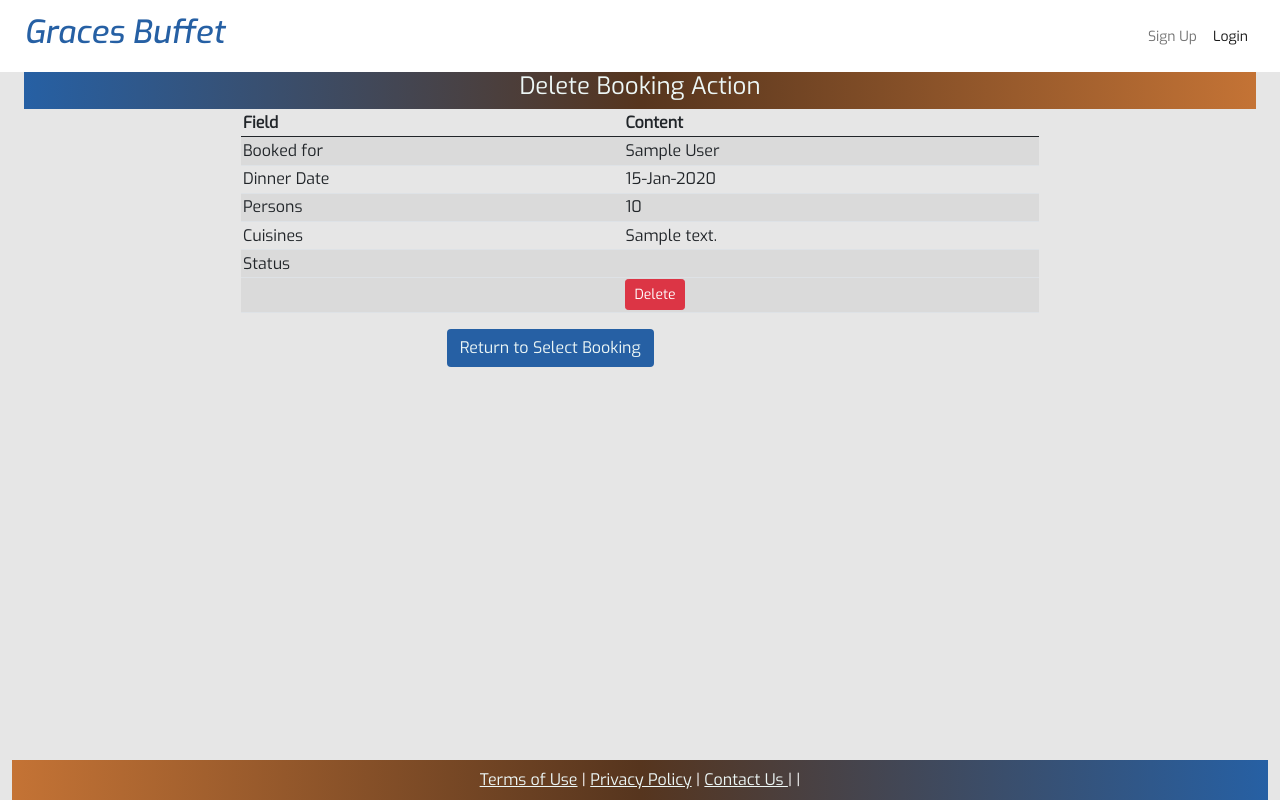
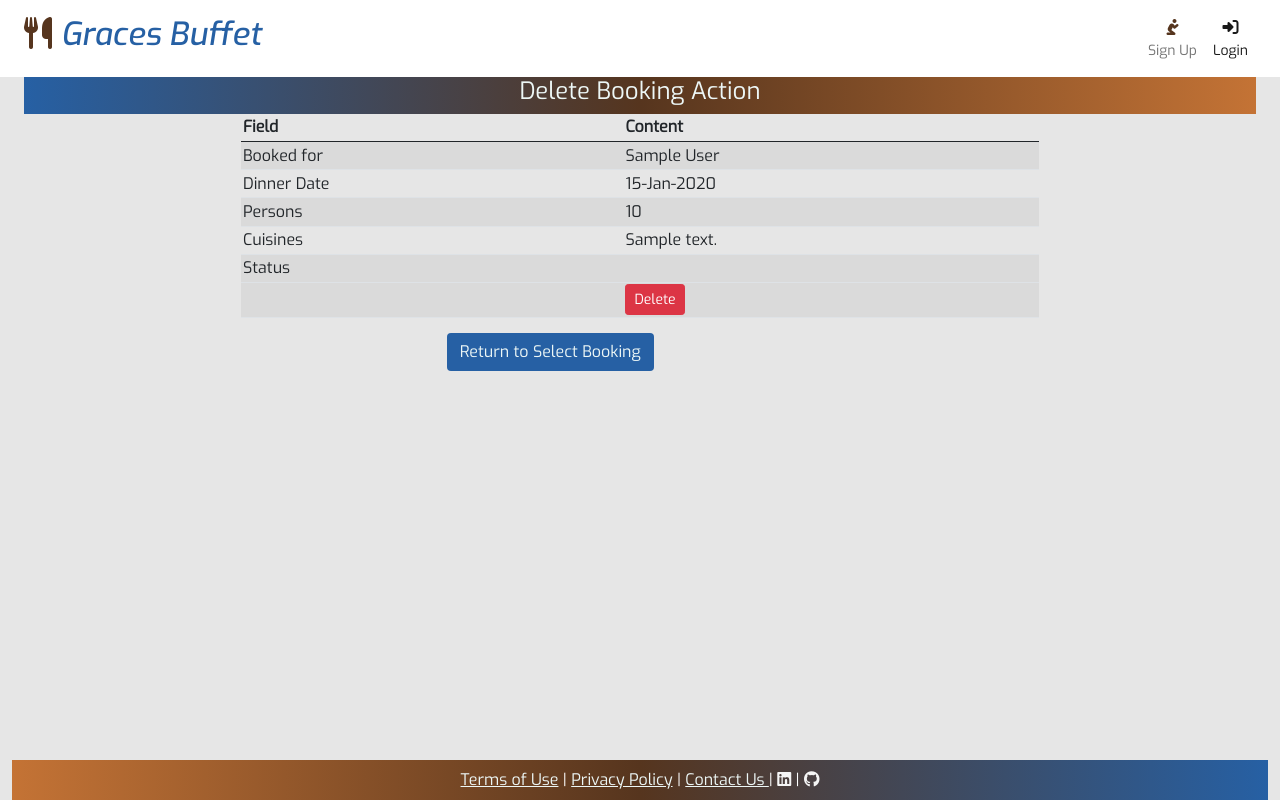
Before and after one commit to Polyanyanwu/graces-buffet-pp4, a Django app: template bookings/templates/bookings/del/delete_booking_action.html in a window 1280 px wide. Run offline with Django 3.2, Linux system fonts and the light colour scheme; the template is opened without the code that fills it: values that come from a table or form of the project are taken from there, others are empty; tables that the repository leaves empty hold one stand-in row (values such as "Sample post"); parts of the project's set-up code (start-up, migrations or seed data) failed here and were passed over; some libraries are stand-ins or nearby versions.

Commit message:
deploy: Update font awesome

```diff
--- a/requirements.txt
+++ b/requirements.txt
@@ -8,7 +8,6 @@ django-allauth==0.50.0
 django-crispy-forms==1.14.0
 django-extensions==3.1.5
 django-summernote==0.8.20.0
-fontawesomefree==5.15.3
 gunicorn==20.1.0
 oauthlib==3.2.0
 psycopg2==2.9.3
--- a/templates/base.html
+++ b/templates/base.html
@@ -17,8 +17,7 @@
     <meta name="keywords" content="dinner, buffet, booking, reservation, online table reservation" />
     <meta name="author" content="Graces Buffet" />
 
-    <link href="{% static 'fontawesomefree/css/all.min.css' %}" rel="stylesheet" type="text/css">
-
+    <script src="https://kit.fontawesome.com/af901081da.js" crossorigin="anonymous"></script>
     <link href="https://cdn.jsdelivr.net/npm/bootstrap@5.0.1/dist/css/bootstrap.min.css" rel="stylesheet"
         integrity="sha384-+0n0xVW2eSR5OomGNYDnhzAbDsOXxcvSN1TPprVMTNDbiYZCxYbOOl7+AMvyTG2x" crossorigin="anonymous">
     <script src="https://cdn.jsdelivr.net/npm/bootstrap@5.0.1/dist/js/bootstrap.bundle.min.js"
```
